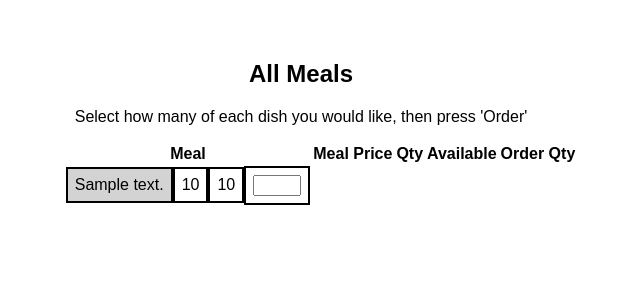
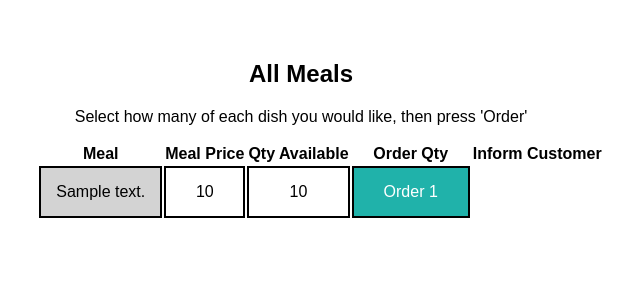
Before and after one commit to KryptoFlamingo/Inventory_Management_App, a Flask app: page /meals in a window 1280 px wide. Shown: the part 100-400 px from the top of the page, without its empty margins (339-979 px from the left). Run offline with Flask 2, Linux system fonts and the light colour scheme; a database or web service that is not in the repository returns one stand-in record (values such as "Sample title"); some libraries are stand-ins or nearby versions.

Commit message:
Button added to server tab (Menu) which will order 1 off whichever item is selected. Upon button press the qty_available will reduce by one on the server tab and the qty_sold on the admin tab will increase.

```diff
--- a/controllers/meal_controller.py
+++ b/controllers/meal_controller.py
@@ -11,12 +11,20 @@ def all_meals():
     meals = meal_repository.select_all()
     return render_template('meals.html', meals = meals)
 
+
 # # NEW
 # # GET '/meals/new_order'
-@meals_blueprint.route("/meals/order_page", methods=['GET'])
-def new_order():
-        meals = meal_repository.select_all()
-        return render_template("meals/order_page.html", all_meals = meals)
+# to action the order button and reduce qty_available by 1 per submit action
+@meals_blueprint.route("/meals/<id>/order", methods=['GET', 'POST'])
+def new_order(id):
+        order = meal_repository.select(id)
+        order.qty_available = order.qty_available - 1
+        order.qty_sold = order.qty_sold + 1
+        meal_repository.update(order)
+        return redirect ('/meals')
+
+
+
 
 
 # # CREATE
--- a/static/style.css
+++ b/static/style.css
@@ -51,8 +51,8 @@ body > header{
 
 #manager_form > th, td {
     border: 2px solid black;
-    display: inline table;
-    padding: 5px;
+    /* display: inline table; */
+    padding: 15px;
     vertical-align: middle
 }
 
@@ -63,6 +63,7 @@ body > header{
     text-align: center;
     /* align-content: center; */
     margin: 0 auto;
+    vertical-align: middle;
 }
 
 #server_form{
@@ -70,6 +71,7 @@ body > header{
     justify-content: center;
     text-align: center;
     margin: 0 auto;
+    vertical-align: middle;
 }
 
 #order_button{
@@ -91,10 +93,6 @@ body > header{
     margin: 0 auto;
 }
 
-.edit_form > div > label > Name {
-    text-align: start;
-}
-
 
 #add_new_meal_button{
     background-color: green;
@@ -103,8 +101,13 @@ body > header{
 }
 
 #new_order_button{
-    background-color: green;
+    background-color:lightseagreen;
     color: white;
-    padding: 8px;
-    margin-top: 20px;
+    padding: 15px;
+    text-decoration-color: lightseagreen;
 }
+
+#new_order_button > a, a:visited{
+    color: white;
+    text-decoration-color: lightseagreen;
+}
--- a/templates/meals.html
+++ b/templates/meals.html
@@ -17,6 +17,8 @@
             <th>Meal Price</th>
             <th>Qty Available</th>
             <th>Order Qty</th>
+            <br>
+            <th>Inform Customer</th>
         </thead>
         <tbody>
         {% for meal in meals %}
@@ -24,14 +26,14 @@
         <tr><td bgcolor='lightgrey'>{{meal.description}}</td>
             <td>{{meal.selling_price}}</td>
             <td>{{meal.qty_available}}</td>
-            <td><input type="number" id="quantity" name="quantity" min="1" max="5"></td>
+            <td bgcolor='lightseagreen'><a id="new_order_button" href="/meals/{{meal.id}}/order">Order 1</a></td>
 
             {% if meal.qty_available == 2 %}
-                <td bgcolor='yellow'>LOW STOCK</td>
+                <td bgcolor='yellow'>RUNNING LOW</td>
             {% elif meal.qty_available == 1 %}
                 <td bgcolor='orange'>LAST ONE</td>
-            {% elif meal.qty_available == 0 %}
-                <td bgcolor='red'>OUT OF STOCK</td>
+            <!-- {% elif meal.qty_available == 0 %}
+                <td bgcolor='red'>INFORM CUSTOMER OUT OF STOCK</td> -->
             {% endif %}
         {% endif %}
         </tr>
```
Also changed, not shown: controllers/order_controller.py (+17 -17 lines), db/restaurant_app.sql (+7 -7 lines).
